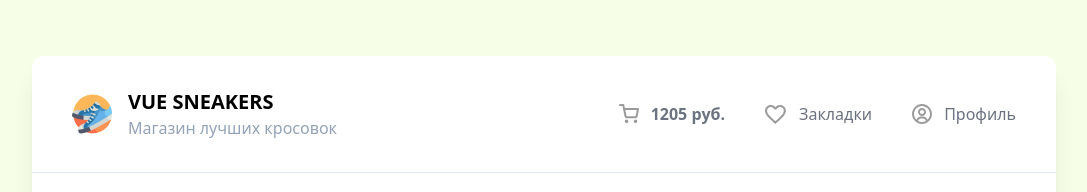
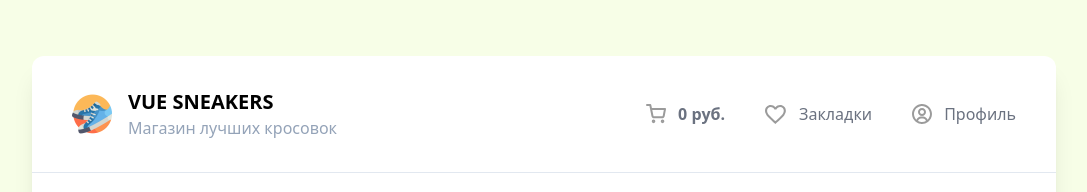
Before and after one commit to PSKutergin/vue-sneakers, a Vue app: page / in a window 1280 px wide. Shown: the top 192 px of the page, without its empty margins (96-1183 px from the left). Built offline with nearby package versions, Linux system fonts and the light colour scheme; no server answers.

Commit message:
расчет общей суммы в корзине и налога

```diff
--- a/src/App.vue
+++ b/src/App.vue
@@ -1,5 +1,5 @@
 <script setup>
-import { onMounted, provide, reactive, ref, watch } from 'vue'
+import { computed, onMounted, provide, reactive, ref, watch } from 'vue'
 import axios from 'axios'
 
 import Header from './components/Header.vue'
@@ -13,6 +13,9 @@
   sortBy: 'title',
   searchQuery: ''
 })
+
+const totalPrice = computed(() => cart.value.reduce((acc, item) => acc + item.price, 0))
+const vatPrice = computed(() => Math.round(totalPrice.value * 5) / 100)
 
 const addToCart = (item) => {
   cart.value.push(item)
@@ -130,9 +133,9 @@
 </script>
 
 <template>
-  <Drawer v-if="drawerOpen" />
+  <Drawer v-if="drawerOpen" :total-price="totalPrice" :vat-price="vatPrice" />
   <div class="bg-white w-4/5 m-auto rounded-xl shadow-xl mt-14">
-    <Header @open-drawer="openDrawer" />
+    <Header :total-price="totalPrice" @open-drawer="openDrawer" />
 
     <div class="p-10">
       <div class="flex justify-between items-center">
--- a/src/components/Drawer.vue
+++ b/src/components/Drawer.vue
@@ -1,6 +1,11 @@
 <script setup>
 import DrawerHead from './DrawerHead.vue'
 import CartItemList from './CartItemList.vue'
+
+defineProps({
+  totalPrice: Number,
+  vatPrice: Number
+})
 </script>
 
 <template>
@@ -13,13 +18,13 @@
       <div class="flex gap-2">
         <span>Итого:</span>
         <div class="flex-1 border-b border-dashed"></div>
-        <b>12990 руб.</b>
+        <b>{{ totalPrice }} руб.</b>
       </div>
 
       <div class="flex gap-2">
         <span>Налог 5%:</span>
         <div class="flex-1 border-b border-dashed"></div>
-        <b>990 руб.</b>
+        <b>{{ vatPrice }} руб.</b>
       </div>
 
       <button
--- a/src/components/Header.vue
+++ b/src/components/Header.vue
@@ -1,4 +1,8 @@
 <script setup>
+defineProps({
+  totalPrice: Number
+})
+
 const emit = defineEmits(['openDrawer'])
 </script>
 
@@ -18,7 +22,7 @@
         class="flex items-center cursor-pointer gap-3 text-gray-500 hover:text-black"
       >
         <img src="/cart.svg" alt="Cart" />
-        <b>1205 руб.</b>
+        <b>{{ totalPrice }} руб.</b>
       </li>
       <li class="flex items-center cursor-pointer gap-3 text-gray-500 hover:text-black">
         <img src="/heart.svg" alt="Heart" />
```
